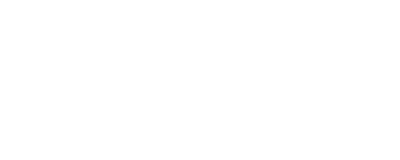
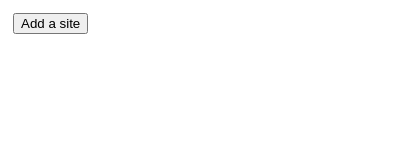
Before and after one commit to musbah/AnimeLogger, a browser extension: page src/popup.html in a window 400 px wide. Drawn offline with Linux system fonts and the light colour scheme.

Commit message:
added an "add a site" button to pop up and some padding to settings

```diff
--- a/src/popup.html
+++ b/src/popup.html
@@ -12,6 +12,9 @@
 	<ul id="popupList">
 	</ul>
 
+	<form action="settings.html">
+		<input type="submit" value="Add a site" />
+	</form>
 	<script src="popup.js"></script>
 </body>
 
--- a/src/styles.css
+++ b/src/styles.css
@@ -1,3 +1,7 @@
+body {
+	padding: 5px;
+}
+
 ul {
 	list-style-type: none;
 	width: 200px;
```
Also changed, not shown: src/settings.html (+2 -0 lines), manifest.json.
